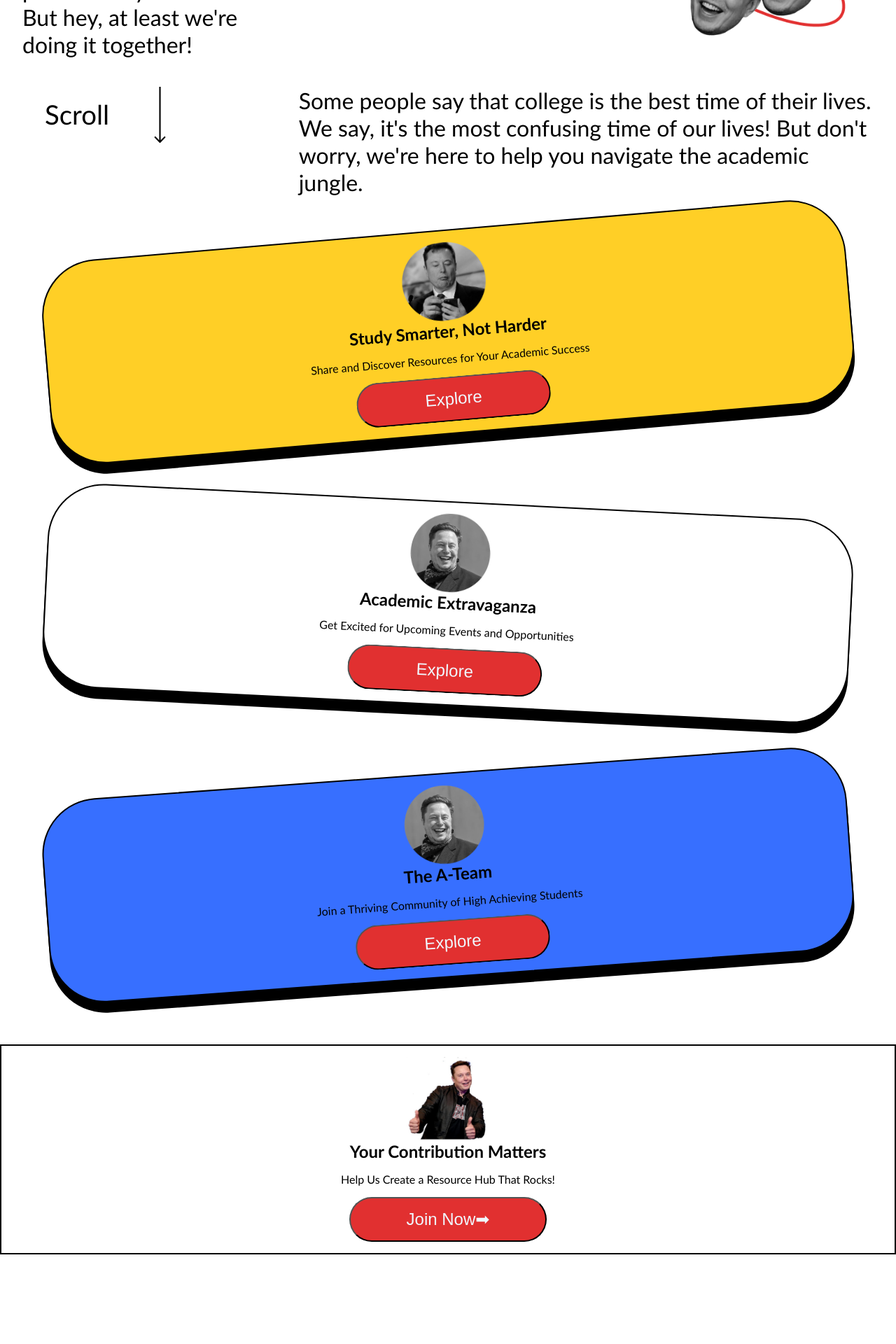
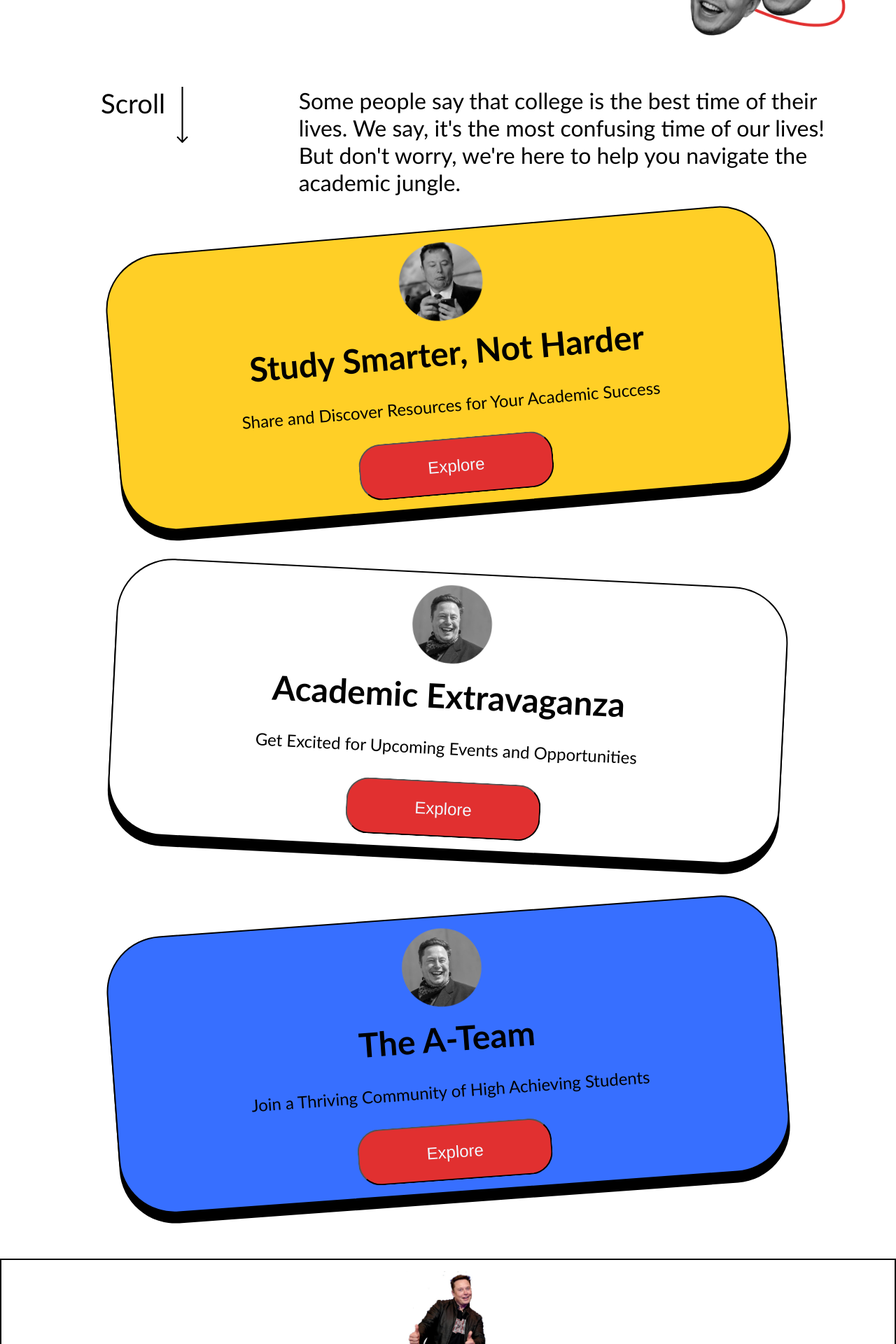
Before and after one commit to phukon/project-athena-react, a React (Create React App) app in the folder project-athena-react/: page / in a window 1280 px wide. Shown: the part 400-2320 px from the top of the page at 70% size. Before the commit the page ends 2192 px from the top, so only its background shows below. Built offline with nearby package versions, Linux system fonts and the light colour scheme.

Commit message:
corrected and completed responsive design

```diff
--- a/project-athena-react/src/App.css
+++ b/project-athena-react/src/App.css
@@ -19,6 +19,189 @@
   text-decoration: none;
 }
 
+main {
+  overflow: hidden;
+}
+
+@media(min-width: 770px) {
+  main > article {
+    display: grid;
+    height: 100%;
+  }
+
+  #article-1 {
+    grid-template-columns: 2fr 1fr;
+    padding-top: 2rem;
+  }
+
+  #article-2 {
+    grid-template-columns: 1fr 2fr;
+    padding-top: 2rem;
+  }
+
+  #article-1 #content-1 > p{
+    font-size: 2rem;
+    width: 40rem;
+    padding-left: 5rem;
+  }
+
+  .yellow-underline {
+    text-decoration: underline;
+    text-decoration-color: #ffcf26
+  }
+
+  #article-1 img {
+    width: 25rem;
+    height: auto;
+  }
+
+  #scroll {
+    display: flex;
+  }
+
+  #scroll > p {
+    font-size: 2.4rem;
+    padding-right: 1rem;
+    padding-left: 9rem;
+  }
+
+  #scroll > img {
+    height: 5rem;
+  }
+
+  #article-2 #content-2 > p{
+    font-size: 2rem;
+    width:100%;
+    padding-right: 4rem;
+  }
+
+  #article-3 {
+    padding-top: 3rem;
+    justify-items: center;
+    padding-bottom: 10rem;
+  }
+
+  #article-4 {
+    justify-items: center;
+    padding-bottom: 10rem;
+  }
+
+  #article-5 {
+    justify-items: center;
+    padding-bottom: 10rem;
+  }
+
+  .cool-box {
+    border: 2px solid;
+    box-shadow: 0px 15px 0px;
+    display:grid;
+    justify-items:center;
+    width: 75%;
+    height: 120%;
+  }
+
+  .cool-box > img {
+    margin-top: 1rem;
+    height: 7rem;
+    object-fit: cover;
+  }
+
+  .cool-box > h1 {
+    font-size: 3rem;
+    font-weight: 600;
+    margin-bottom: 1rem;
+  }
+
+  .cool-box > p {
+    font-size: 1.5rem;
+    margin-bottom: 1rem;
+    padding: 0rem 1rem;
+    text-align: center;
+  }
+
+  .cool-box button {
+    font-size: 1.5rem;
+    color: aliceblue;
+    background-color: #e13030;
+    border-radius: 2rem;
+    cursor: pointer;
+    margin-bottom: 1rem;
+    padding: 1rem 6rem;
+  }
+
+
+
+  #cool-box-1 {
+    background-color: #ffcf26;
+    border-radius: 5rem;
+    transform: rotate(-4.85deg);
+  }
+
+  #cool-box-2 {
+    background-color: #ffffff;
+    border-radius: 5rem;
+    transform: rotate(2.85deg);
+  }
+
+  #cool-box-3 {
+    background-color: #376fff;
+    border-radius: 5rem;
+    transform: rotate(-4.15deg);
+  }
+
+  .article-6 {
+    border: 2px solid;
+    box-shadow: 0px 50px 0px;
+    display:grid;
+    justify-items:center;
+    width:100%;
+  }
+
+  .article-6 > img {
+    margin-top: 1rem;
+    height: 7.5rem;
+    object-fit: cover;
+  }
+
+  .article-6 > h1 {
+    font-size: 3rem;
+    font-weight: 600;
+    margin-bottom: 1rem;
+  }
+
+  .article-6  p {
+    font-size: 1.5rem;
+    margin-bottom: 1rem;
+    text-align: center;
+  }
+
+  .article-6 button {
+    font-size: 1.5rem;
+    color: aliceblue;
+    background-color: #e13030;
+    border-radius: 2rem;
+    cursor: pointer;
+    margin-bottom: 1rem;
+    padding: 1rem 5rem;
+  }
+
+  #cool-box-1:hover{
+    transition: transform 0.3s;
+    transform: none;
+  }
+
+  #cool-box-2:hover{
+    transition: transform 0.3s;
+    transform: none;
+  }
+
+  #cool-box-3:hover{
+    transition: transform 0.3s;
+    transform: none;
+  }
+}
+
+@media(max-width: 768px) {
   main > article {
     display: grid;
     height: 100%;
@@ -194,6 +377,7 @@
     transform: none;
   }
 
+}
 
 
 /* Mobile */
```
Lines whose indentation alone changed are shown as unchanged.
